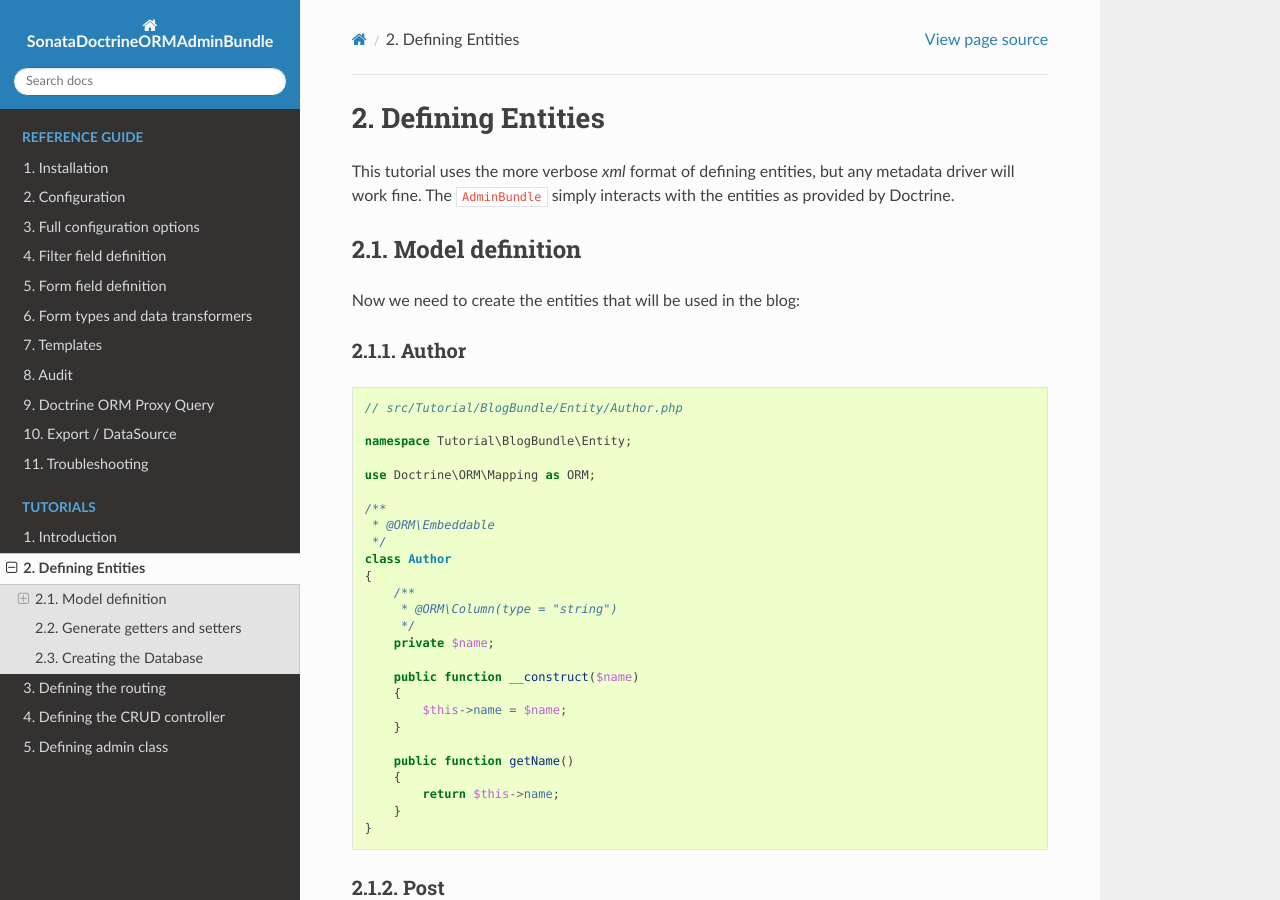
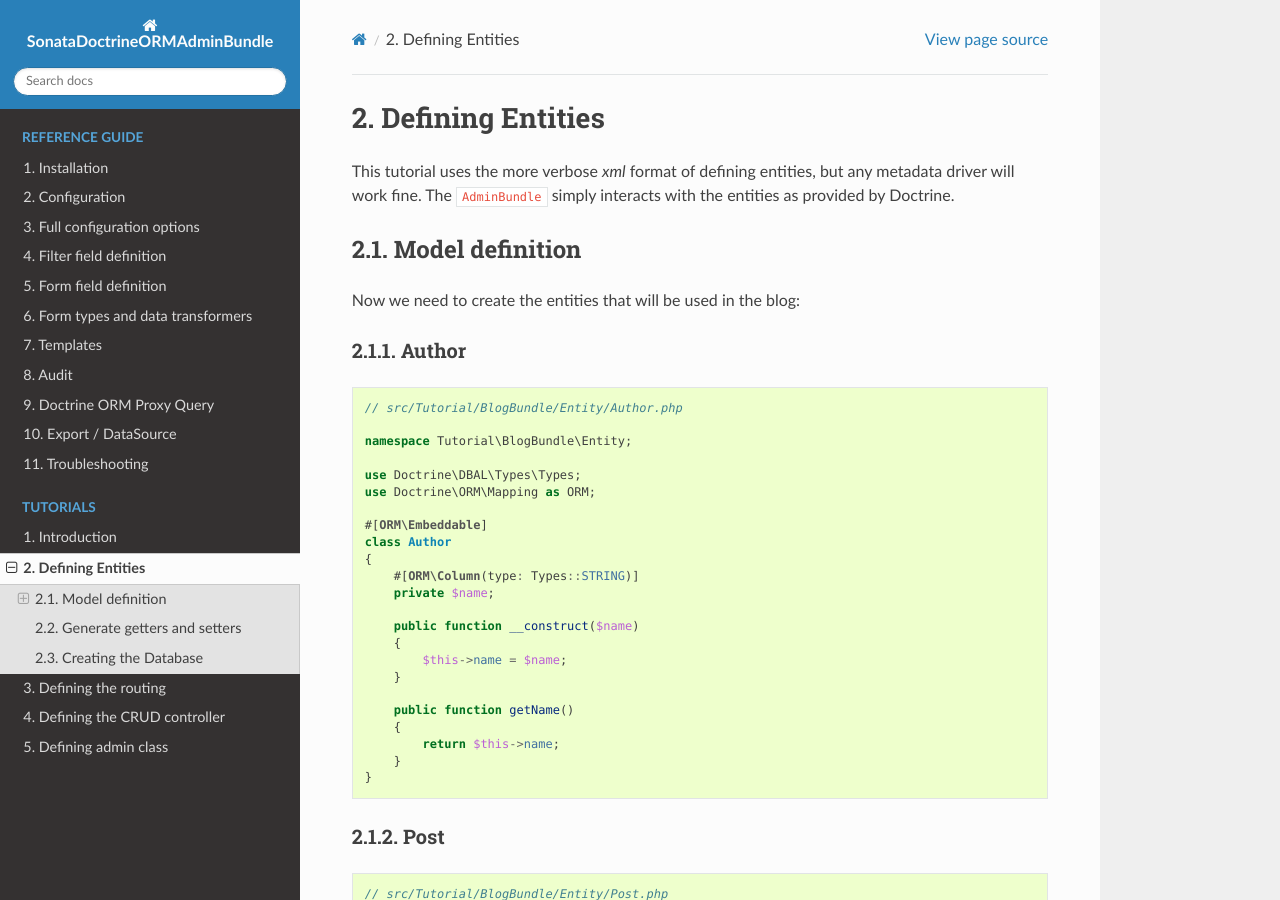
Before and after one commit to sonata-project/SonataDoctrineORMAdminBundle, a Sphinx documentation site: the page built from docs/tutorial/creating_your_first_admin_class/defining_entities.rst, in a window 1280 px wide and 900 px high. Built offline with Sphinx 7.4.7 and the Read the Docs theme 2.0.0, drawn with Linux system fonts in a browser that asks for light colours.

Commit message:
Use attributes in docs

```diff
--- a/docs/tutorial/creating_your_first_admin_class/defining_entities.rst
+++ b/docs/tutorial/creating_your_first_admin_class/defining_entities.rst
@@ -25,16 +25,13 @@ Author
 
     namespace Tutorial\BlogBundle\Entity;
 
+    use Doctrine\DBAL\Types\Types;
     use Doctrine\ORM\Mapping as ORM;
 
-    /**
-     * @ORM\Embeddable
-     */
+    #[ORM\Embeddable]
     class Author
     {
-        /**
-         * @ORM\Column(type = "string")
-         */
+        #[ORM\Column(type: Types::STRING)]
         private $name;
 
         public function __construct($name)
```
